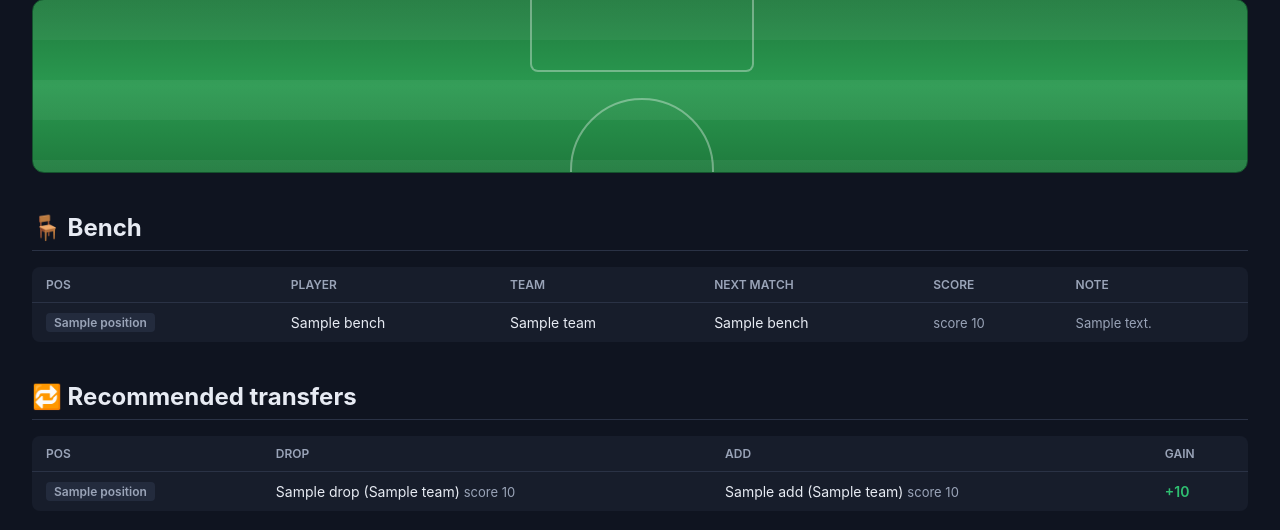
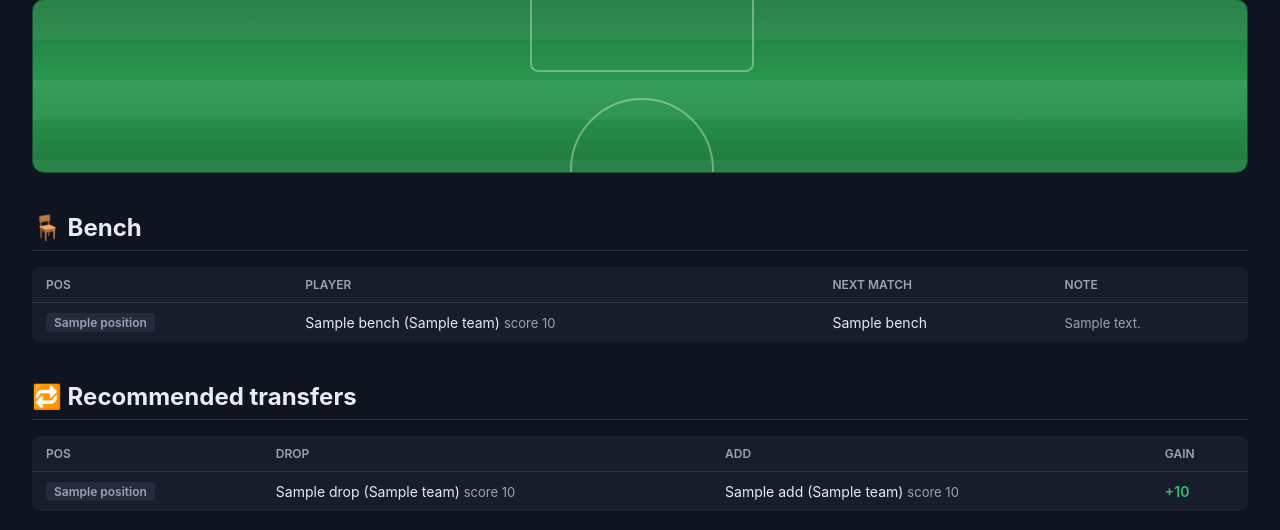
Before and after one commit to NamHoangVu/FPL-Draft-Helper, a Python web app: template templates/index.html in a window 1280 px wide. Shown: the part 257-787 px from the top of the page. Run offline with Jinja, Linux system fonts and the light colour scheme; the template is opened without the code that fills it: most values are stand-ins (such as "Sample title", 1, 10 or a date in 2020).

Commit message:
Show Bench score inline next to the name, not in its own column
Matches how score is displayed in Recommended transfers: "Name (TEAM)
score X" instead of a separate Team + Score column pair.

```diff
--- a/templates/index.html
+++ b/templates/index.html
@@ -306,14 +306,12 @@
 
             <h2>🪑 Bench</h2>
             <table>
-                <tr><th>Pos</th><th>Player</th><th>Team</th><th>Next match</th><th>Score</th><th>Note</th></tr>
+                <tr><th>Pos</th><th>Player</th><th>Next match</th><th>Note</th></tr>
                 {% for p in bench %}
                 <tr>
                     <td><span class="pos-badge">{{ p.position }}</span></td>
-                    <td>{{ p.name }}</td>
-                    <td>{{ p.team }}</td>
+                    <td>{{ p.name }} ({{ p.team }}) <span class="note">score {{ p.recommendation_score }}</span></td>
                     <td class="{{ fdr_class[p.next_fixture_fdr] }}">{{ p.fixture_label }}</td>
-                    <td class="note">score {{ p.recommendation_score }}</td>
                     <td class="note">{{ p.recommendation_note }}</td>
                 </tr>
                 {% endfor %}
```
Also changed, not shown: main.py (+2 -6 lines).
